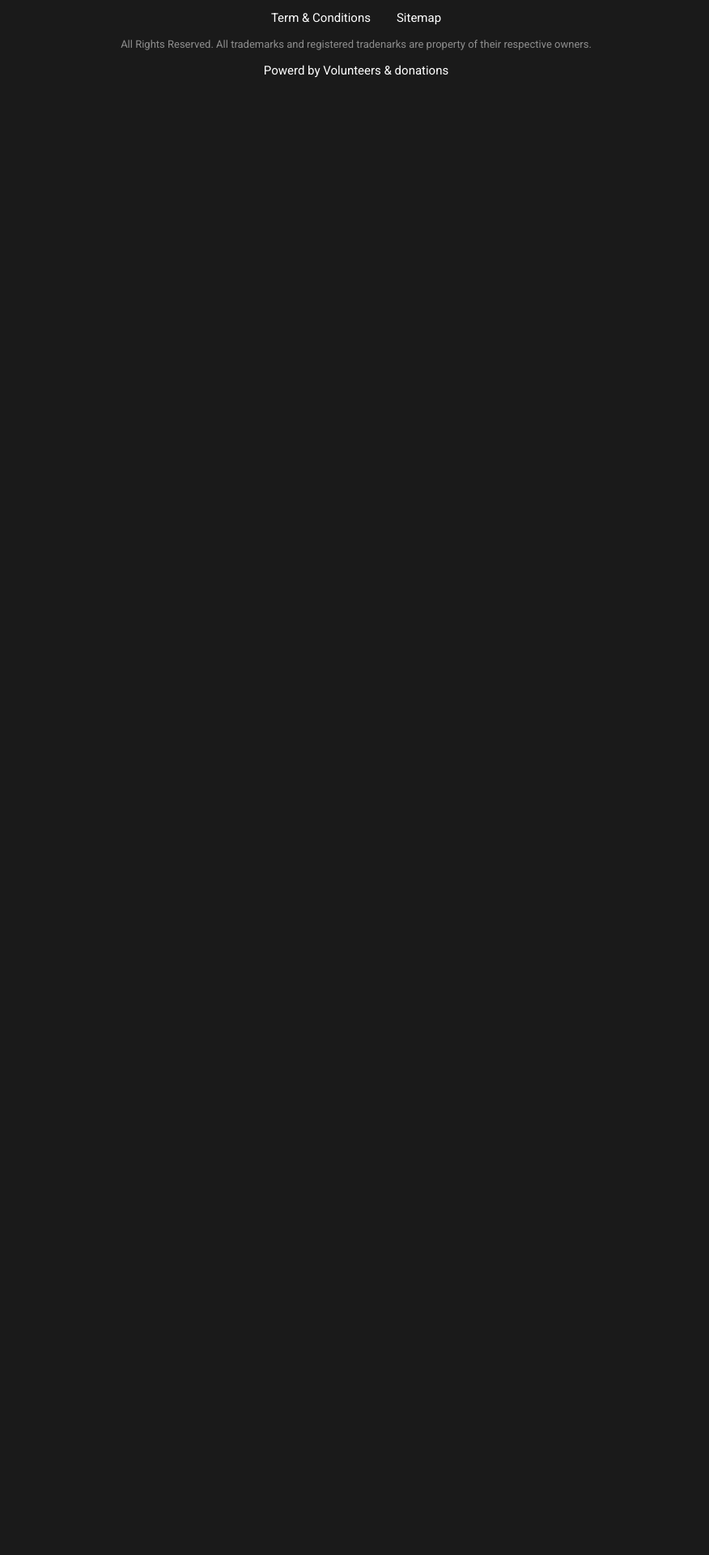
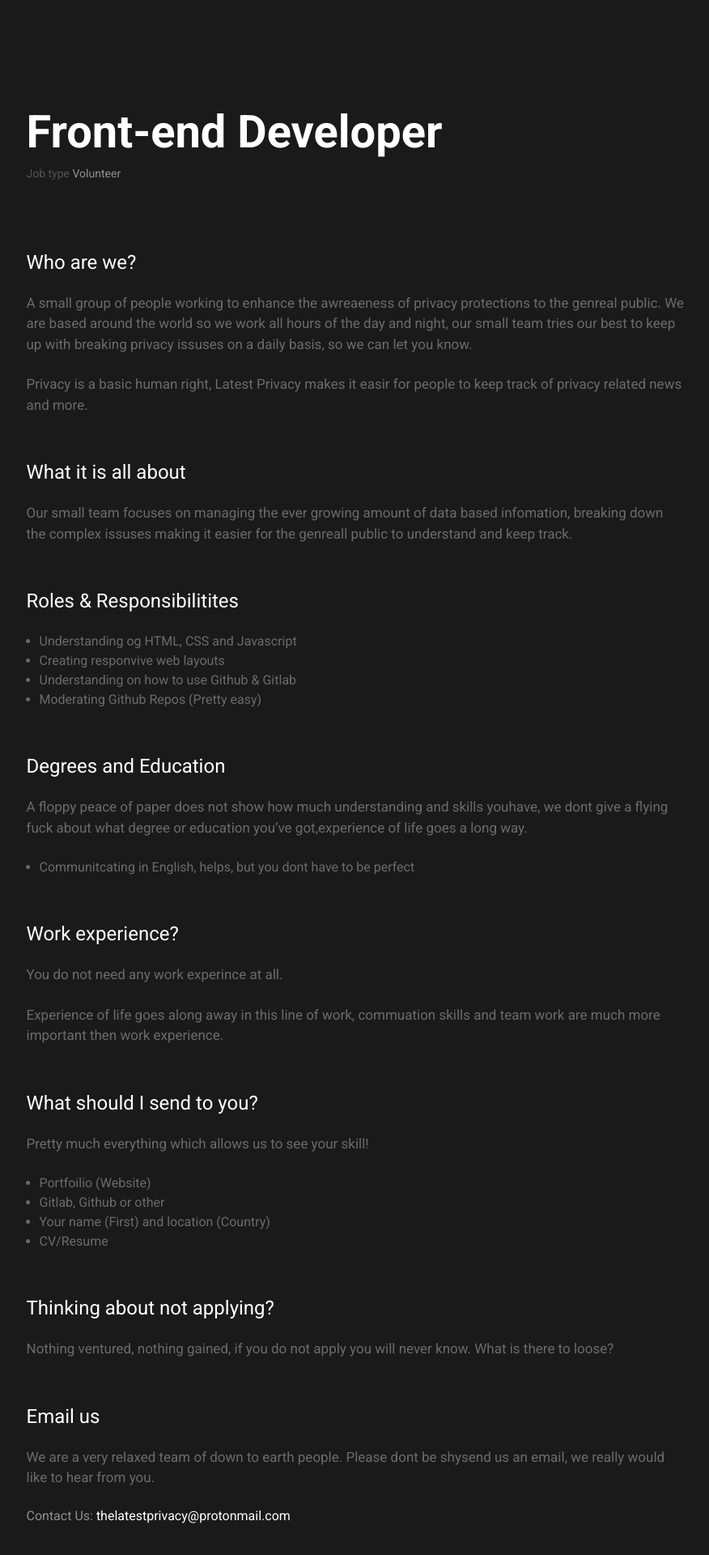
Before and after one commit to LatestPrivacy/website, a React (Create React App) app: page /career in a window 1280 px wide. Shown: the part 60-1980 px from the top of the page at 81% size, without its empty margins (200-1076 px from the left). Before the commit the page ends 800 px from the top, so only its background shows below. Built offline with nearby package versions, Linux system fonts and the light colour scheme.

Commit message:
Add Career page

```diff
--- a/src/App.js
+++ b/src/App.js
@@ -8,6 +8,7 @@ import News from './pages/News';
 import Donate from './pages/Donate';
 import Videos from './pages/Videos';
 import Laws from './pages/Laws';
+import Career from './pages/Career';
 
 import './App.css';
 
@@ -22,6 +23,7 @@ function App() {
             <Route path="/videos" component={Videos} />
             <Route path="/laws" component={Laws} />
             <Route path="/donate" component={Donate} />
+            <Route path="/career" component={Career} />
           </Switch>
         </Layout>
     </Router>
--- a/src/components/Footer.module.scss
+++ b/src/components/Footer.module.scss
@@ -1,6 +1,6 @@
 .container{
     text-align: center;
-    margin-bottom: 10rem;
+    margin-bottom: 5rem;
 }
 .top{
     text-align: center;
--- /dev/null
+++ b/src/pages/Career.js
@@ -0,0 +1,85 @@
+import React, { Component } from 'react'
+import CareerStyle from './Career.module.scss'
+
+class Career extends Component {
+    render() {
+        return (
+            <div className={ `${CareerStyle.wrapper} container` }>
+                <div className={CareerStyle.top}>
+                    <h1 className={CareerStyle.title}>Front-end Developer</h1>
+                    <h6 className={CareerStyle.jobType}>Job type <span>Volunteer</span></h6>
+                </div>
+
+                <div className={CareerStyle.section}>
+                    <h3>Who are we?</h3>
+                    <p>A small group of people working to enhance the awreaeness of privacy protections
+                    to the genreal public. We are based around the world so we work all hours of the day
+                    and night, our small team tries our best to keep up with breaking privacy issuses on
+                    a daily basis, so we can let you know.</p>
+                    <p>Privacy is a basic human right, Latest Privacy makes it easir for people to keep
+                    track of privacy related news and more.</p>
+                </div>
+
+                <div className={CareerStyle.section}>
+                    <h3>What it is all about</h3>
+                    <p>Our small team focuses on managing the ever growing amount of data based
+                    infomation, breaking down the complex issuses making it easier for the genreall
+                    public to understand and keep track.</p>
+                </div>
+
+                <div className={CareerStyle.section}>
+                    <h3>Roles & Responsibilitites</h3>
+                    <ul>
+                        <li>Understanding og HTML, CSS and Javascript</li>
+                        <li>Creating responvive web layouts</li>
+                        <li>Understanding on how to use Github & Gitlab</li>
+                        <li>Moderating Github Repos (Pretty easy)</li>
+                    </ul>
+                </div>
+
+                <div className={CareerStyle.section}>
+                    <h3>Degrees and Education</h3>
+                    <p>A floppy peace of paper does not show how much understanding and skills youhave,
+                    we dont give a flying fuck about what degree or education you’ve got,experience of
+                    life goes a long way.</p>
+                    <ul>
+                        <li>Communitcating in English, helps, but you dont have to be perfect</li>
+                    </ul>
+                </div>
+
+                <div className={CareerStyle.section}>
+                    <h3>Work experience?</h3>
+                    <p>You do not need any work experince at all.</p>
+                    <p>Experience of life goes along away in this line of work, commuation skills
+                    and team work are much more important then work experience.</p>
+                </div>
+
+                <div className={CareerStyle.section}>
+                    <h3>What should I send to you?</h3>
+                    <p>Pretty much everything which allows us to see your skill!</p>
+                    <ul>
+                        <li>Portfoilio (Website)</li>
+                        <li>Gitlab, Github or other</li>
+                        <li>Your name (First) and location (Country)</li>
+                        <li>CV/Resume</li>
+                    </ul>
+                </div>
+
+                <div className={CareerStyle.section}>
+                    <h3>Thinking about not applying?</h3>
+                    <p>Nothing ventured, nothing gained, if you do not apply you
+                    will never know. What is there to loose?</p>
+                </div>
+
+                <div className={CareerStyle.section}>
+                    <h3>Email us</h3>
+                    <p>We are a very relaxed team of down to earth people. Please dont be shysend us an email, we really would like to hear
+                    from you.</p>
+                    <div className={CareerStyle.hasLink}>Contact Us: <a href="mailto:thelatestprivacy@protonmail.com">thelatestprivacy@protonmail.com</a></div>
+                </div>
+            </div>
+        );
+    }
+}
+
+export default Career;
--- /dev/null
+++ b/src/pages/Career.module.scss
@@ -0,0 +1,52 @@
+.wrapper{
+    max-width: 815px;
+    margin-top: 5rem;
+}
+.top{
+    margin-bottom: 4rem;
+}
+.title{
+    font-size: 3.5em;
+    margin-bottom: 0.625rem;
+}
+.jobType{
+    margin: 0;
+    font-size: 0.875em;
+    font-weight: normal;
+    color: #535353;
+    span{
+        color: #909090;
+    }
+}
+.hasLink{
+    color: #909090;
+}
+.section{
+    margin-bottom: 2rem;
+    &:last-child{
+        margin-bottom: 10rem;
+    }
+    > :last-child{
+        margin-bottom: 0;
+    }
+    h3{
+        font-size: 1.5em;
+        font-weight: 400;
+    }
+    p{
+        font-size: 1.0625em;
+        margin-bottom: 1.5rem;
+        line-height: 1.5;
+    }
+    ul{
+        padding: 0 0 0 1rem;
+        margin: 0;
+        opacity: 0.35;
+        line-height: 1.5;
+    }
+    a{
+        color: var(--white);
+        opacity: 1;
+        text-decoration: none;
+    }
+}
```
